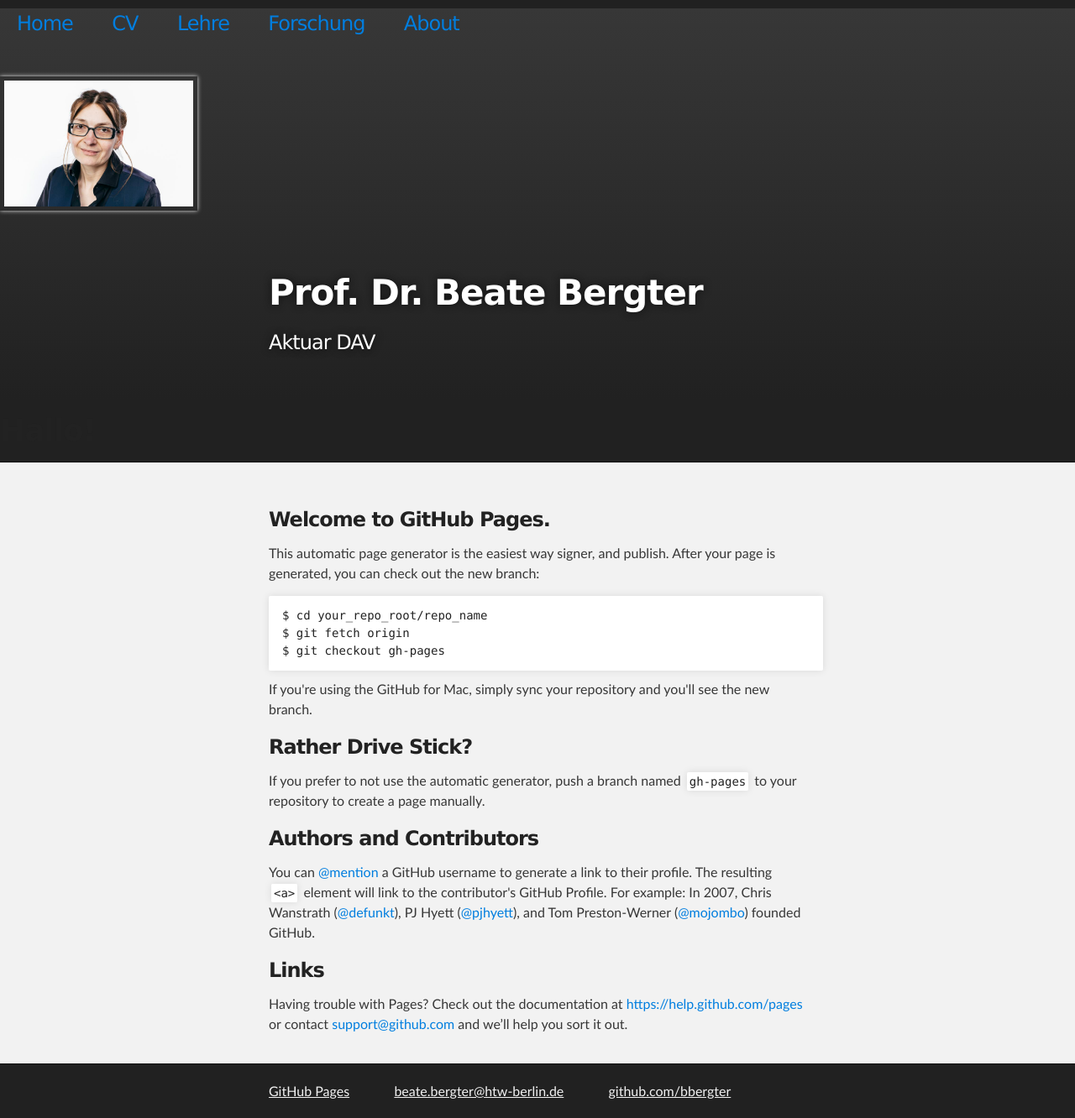
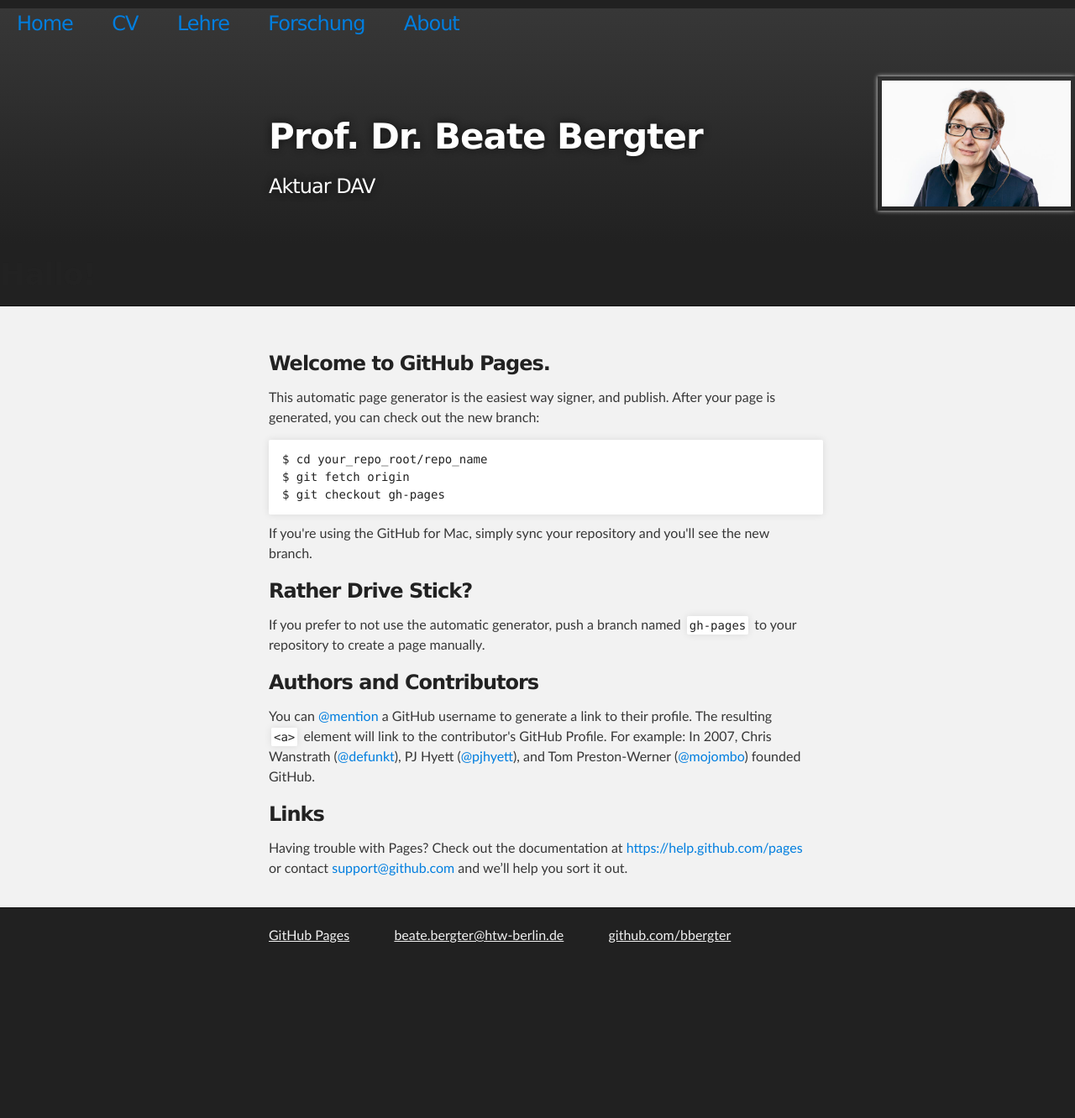
Before and after one commit to bbergter/bbergter, a Jekyll site: the page index.html, which Jekyll copies as it is, in a window 1280 px wide. Shown: the whole page at 84% size. Built offline with Jekyll 4.4.1, drawn with Linux system fonts in a browser that asks for light colours; after the commit the page ends 1146 px from its top, so only the background shows below that.

Commit message:
Update index.html

```diff
--- a/index.html
+++ b/index.html
@@ -36,7 +36,7 @@
         		<a href="/about">About</a>
        	</nav> </h2>
 
-<img alt="moi" src="moi.jpg" height="150" width=auto align="center" hspace="30" >
+<img alt="moi" src="moi.jpg" height="150" width=auto align="right" >
 
 
         <header class="inner">
```
